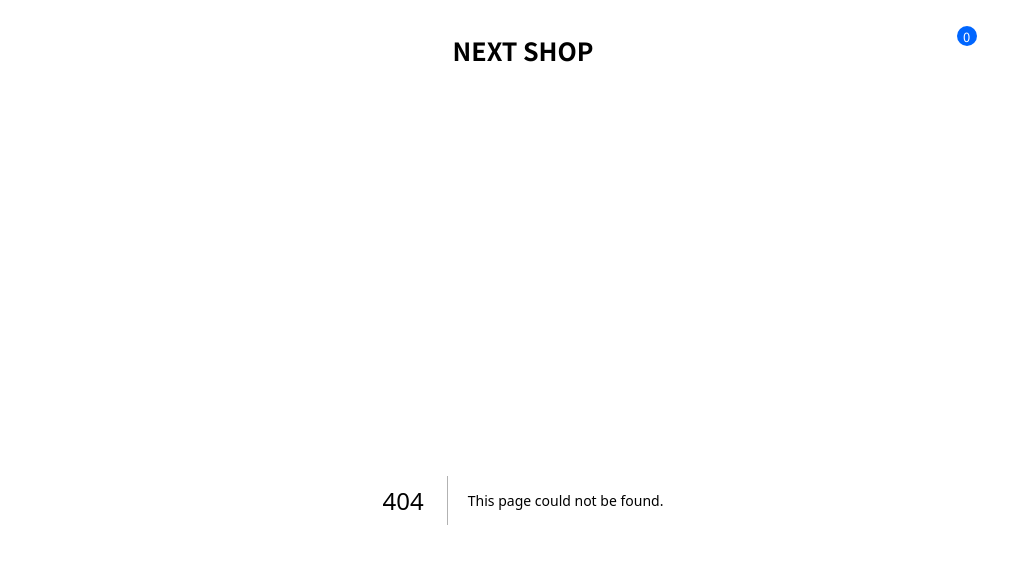
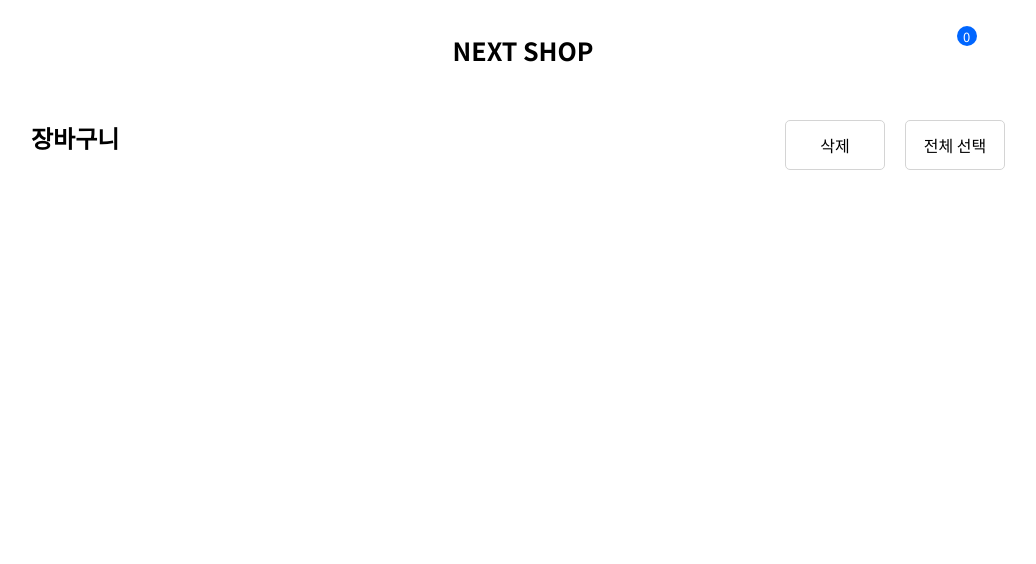
Before and after one commit to 8dong/next-shop, a Next.js app: page /cart in a window 1280 px wide. Before the commit this address had no page. Shown: the top 564 px of the page, without its empty margins (117-1153 px from the left). Built offline with nearby package versions, Linux system fonts and the light colour scheme.

Commit message:
feat: CartListSection 컴포넌트 추가

```diff
--- /dev/null
+++ b/components/UI/atoms/button/Button.tsx
@@ -0,0 +1,21 @@
+import styled from 'styled-components';
+
+const Button = ({ children, onClick }: { children: string; onClick: Function }) => {
+  const buttonClickHandler = () => {
+    onClick();
+  };
+
+  return <ButtonWrapper onClick={buttonClickHandler}>{children}</ButtonWrapper>;
+};
+
+const ButtonWrapper = styled.button`
+  width: 100px;
+  height: 50px;
+
+  border: 1px solid #d4d4d4;
+  border-radius: 5px;
+
+  cursor: pointer;
+`;
+
+export default Button;
--- /dev/null
+++ b/components/UI/organisms/CartListSection.tsx
@@ -0,0 +1,78 @@
+import { useSelector } from 'react-redux';
+import styled from 'styled-components';
+
+import GridLayout from '../../templates/GridLayout';
+import ProductItem from '../molecules/ProductItem';
+import Button from '../atoms/button/Button';
+import FloatButton from '../atoms/button/FloatButton';
+
+import cartListSlice from '../../../redux/slice/cartListSlice';
+
+import type { RootState } from '../../../redux/store/store';
+import type { ProductItemType } from '../../../data/productItems';
+
+const CartListSection = () => {
+  const cartList = useSelector((store: RootState) => store.cartList);
+  const isInCartList = (productItem: ProductItemType) => {
+    return cartList.some((cartItem) => cartItem.id === productItem.id);
+  };
+
+  return (
+    <CartListSectionWrapper>
+      <div className='cartHeader'>
+        <h2>장바구니</h2>
+        <div className='buttonGroup'>
+          <Button>삭제</Button>
+          <Button>전체 선택</Button>
+        </div>
+      </div>
+      <GridLayout columnWidth='300px' rowWidth='330px'>
+        {cartList.map((cartItem) => (
+          <li key={cartItem.id} className='cartItem'>
+            <ProductItem productItem={cartItem} />
+            <FloatButton topPosition='5%' leftPosition='83%' bgColor='#fff'>
+              <i className='fi fi-rr-cross'></i>
+            </FloatButton>
+            <FloatButton topPosition='45%' leftPosition='83%'>
+              <i className='fi fi-rr-check'></i>
+            </FloatButton>
+          </li>
+        ))}
+      </GridLayout>
+    </CartListSectionWrapper>
+  );
+};
+
+const CartListSectionWrapper = styled.section`
+  padding: 20px;
+
+  .cartHeader {
+    display: flex;
+    justify-content: space-between;
+  }
+
+  .buttonGroup {
+    dipslay: flex;
+    justify-content: space-between;
+  }
+
+  .buttonGroup button {
+    margin: 0 10px;
+  }
+
+  .cartItem {
+    position: relative;
+  }
+
+  @media screen and (max-width: 1024px) {
+    .cartHeader {
+      flex-direction: column;
+    }
+
+    .buttonGroup {
+      align-self: flex-end;
+    }
+  }
+`;
+
+export default CartListSection;
--- /dev/null
+++ b/pages/cart.tsx
@@ -0,0 +1,11 @@
+import CartListSection from '../components/UI/organisms/CartListSection';
+
+const Cart = () => {
+  return (
+    <>
+      <CartListSection />
+    </>
+  );
+};
+
+export default Cart;
```
